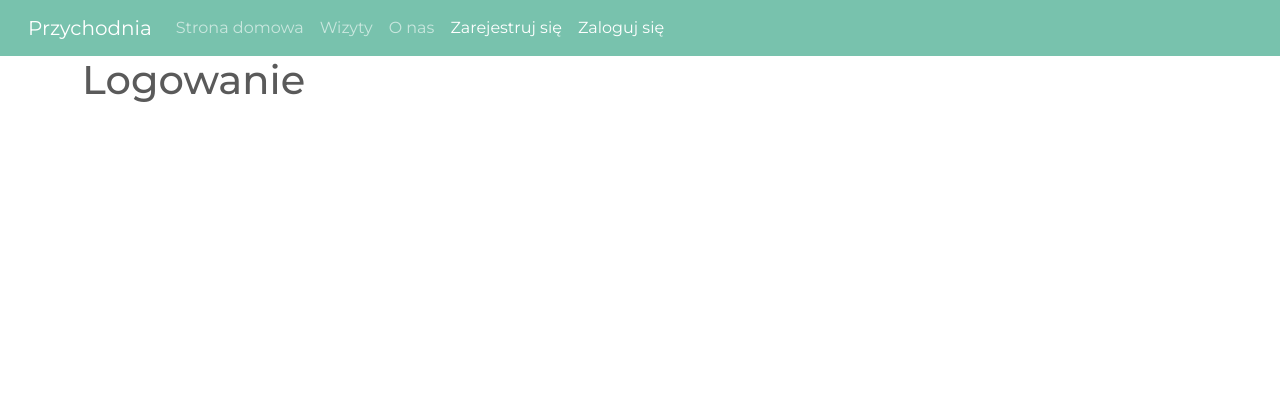
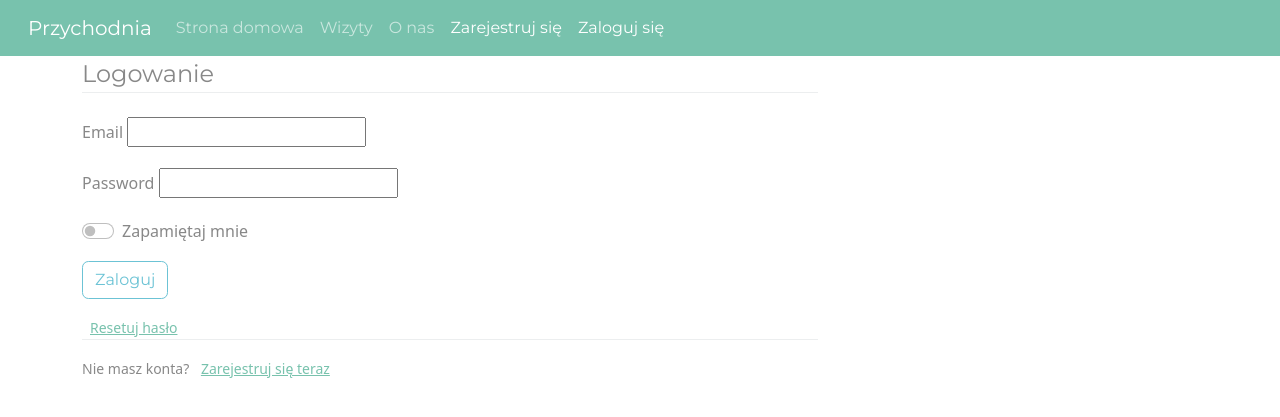
Before and after one commit to DLis117/Medyczne_sys_inf, a Flask app: template api/templates/login.html in a window 1280 px wide. Shown: the top 417 px of the page. Run offline with Flask 2, Linux system fonts and the light colour scheme; the template is opened without the code that fills it: values that come from a table or form of the project are taken from there, others are empty; some libraries are stand-ins or nearby versions.

Commit message:
Add files via upload

```diff
--- a/api/app.py
+++ b/api/app.py
@@ -1,13 +1,19 @@
+from crypt import methods
 from flask import Flask, render_template,request,redirect,url_for,flash
 from flask_sqlalchemy import SQLAlchemy
 from flask_login import UserMixin, LoginManager,login_user, current_user,logout_user,login_required
 from werkzeug.security import generate_password_hash, check_password_hash
-from forms import RegistrationForm
+from forms import RegistrationForm, LoginForm
 
 
 app=Flask(__name__)
 db=SQLAlchemy()
 login_manager=LoginManager()
+
+
+@login_manager.user_loader
+def load_user(user_id):
+    return User.query.get(int(user_id))
 
 class User(UserMixin,db.Model):
     id=db.Column(db.Integer, primary_key=True)
@@ -89,8 +95,14 @@ def load_user(user_id):
 
 
 @app.route("/")
+@app.route("/home")
 def main():
     return render_template('home.html')
+
+# @app.route("/visits")
+# @login_required
+# def visits():
+#     return render_template('visits.html')
 
 @app.route("/register")
 def register():
@@ -134,9 +146,20 @@ def trytoregister():
         Pacjent = Pacjenci(name,surname,date_of_birth,adress,pesel,email,phone_number,password_h)
         db.session.add(Pacjent)
         db.session.commit()
-        flash("konto utworzone pomyslnie!")
+        flash("Konto utworzone pomyślnie!")
         return render_template('home.html')
 
+@app.route('/login', methods=['GET','POST'])
+def login():
+    form = LoginForm()
+    if form.validate_on_submit():
+        user = Pacjenci.query.filter_by(email=form.email.data).first()
+        if user and check_password_hash(user.password, form.password.data):
+            #login_user(user, remember=form.remember.data)
+            return redirect(url_for('main'))
+        else:
+            flash('Logowanie nieudane, sprawdź email i hasło', 'danger')
+    return render_template('login.html', form=form)
 
 if __name__=="__main__":
     app.config['SQLALCHEMY_DATABASE_URI']='sqlite:///db.sqlite'
@@ -145,4 +168,4 @@ if __name__=="__main__":
     login_manager.login_view='login'
     login_manager.init_app(app)
     db.create_all(app=app)
-    app.run(host='0.0.0.0')
+    app.run(host='0.0.0.0', debug=True)
--- a/api/forms.py
+++ b/api/forms.py
@@ -29,5 +29,7 @@ class LoginForm(FlaskForm):
                         validators=[DataRequired(), Email()])
     password = PasswordField('Password',
                              validators=[DataRequired()])
-    remember = BooleanField('Zapamiętaj Mnie')
-    submit = SubmitField('Sign Up')
+    remember = BooleanField('Zapamiętaj mnie')
+    submit = SubmitField('Zaloguj')
+
+# class VisitForm(FlaskForm):
--- a/api/requirements.txt
+++ b/api/requirements.txt
@@ -2,3 +2,5 @@ typing
 Flask
 Flask-SQLAlchemy==2.5.1
 flask-login
+flask-wtf==0.14.3
+email_validator
--- a/api/templates/layout.html
+++ b/api/templates/layout.html
@@ -23,7 +23,7 @@
     <header class="site-header">
       <nav class="navbar navbar-expand-lg navbar-dark bg-primary">
         <div class="container-fluid">
-          <a class="navbar-brand" href="/home">Przychodnia</a>
+          <a class="navbar-brand" href="{{ url_for('main') }}">Przychodnia</a>
           <button class="navbar-toggler" type="button" data-bs-toggle="collapse" data-bs-target="#navbarColor01" aria-controls="navbarColor01" aria-expanded="false" aria-label="Toggle navigation">
             <span class="navbar-toggler-icon"></span>
           </button>
@@ -31,7 +31,7 @@
           <div class="collapse navbar-collapse" id="navbarColor01">
             <ul class="navbar-nav me-auto">
               <li class="nav-item">
-                <a class="nav-link" href="/home">Strona domowa
+                <a class="nav-link" href="{{ url_for('main') }}">Strona domowa
                   <!-- <span class="visually-hidden"></span> -->
                 </a>
               </li>
@@ -45,10 +45,10 @@
                 <a class="nav-link" href="/about">O nas</a>
               </li>
               <li class="nav-item">
-                <a class="nav-link active" href="/register" >Zarejestruj się</a>
+                <a class="nav-link active" href="{{ url_for('register') }}" >Zarejestruj się</a>
               </li>
               <li>
-                <a class="nav-link active" href="/login">Zaloguj się</a>
+                <a class="nav-link active" href="{{ url_for('login') }}">Zaloguj się</a>
               </li>
 <!--               <li class="nav-item dropdown">
                 <a class="nav-link dropdown-toggle" data-bs-toggle="dropdown" href="#" role="button" aria-haspopup="true" aria-expanded="false">Dropdown</a>
--- a/api/templates/login.html
+++ b/api/templates/login.html
@@ -1,4 +1,47 @@
 {% extends "layout.html" %}
 {% block content %}
-    <h1>Logowanie</h1>
+
+<!--adding flash message-->
+{% with messages = get_flashed_messages() %}
+{% if messages %}
+  <ul class="flashes">
+  {% for message in messages %}
+    <li>{{ message }}</li>
+  {% endfor %}
+  </ul>
+{% endif %}
+{% endwith %}
+
+  <div class="content-section">
+      <form method="POST" action=''>
+          {{form.hidden_tag()}}
+          <fieldset class="form-group">
+              <legend class="border-bottom mb-4">Logowanie</legend>
+
+              <div class="form-group">
+                  {{ form.email.label(class = "form=control-label")}}
+                  {{ form.email(class = "form=control-label from-control-lg")}}
+              </div>
+              <div class="form-group">
+                  {{ form.password.label(class = "form=control-label")}}
+                  {{ form.password(class = "form=control-label from-control-lg")}}
+              </div>
+              <div class="form-check form-switch">
+                  {{ form.remember(class = "form-check-input") }}
+                  {{ form.remember.label(class="form-check-label") }}
+              </div>
+          </fieldset>
+          <div class="form-group">
+              {{ form.submit(class="btn btn-outline-info")}}
+          </div>
+          <small class="text-muted ml-2">
+              <a href="#">Resetuj hasło</a>
+          </small>
+      </form>
+      <div class="border-top pt-3">
+          <small class="text-muted">
+              Nie masz konta? <a class="ml-2" href="{{ url_for('register') }}">Zarejestruj się teraz</a>
+          </small>
+      </div>
+  </div>
 {% endblock content %}
--- a/api/templates/register.html
+++ b/api/templates/register.html
@@ -58,5 +58,10 @@
                 {{ form.submit(class="btn btn-outline-info")}}
             </div>
         </form>
+        <div class="border-top pt-3">
+            <small class="text-muted">
+                Posiadasz już konto? <a class="ml-2" href="{{ url_for('login') }}">Zaloguj się</a>
+            </small>
+        </div>
     </div>
 {% endblock content %}
```
Also changed, not shown: api/db.sqlite, api/templates/admin_chose.html (line endings or trailing spaces), api/templates/admin_edit.html (line endings or trailing spaces), api/templates/admin_index.html (line endings or trailing spaces).
